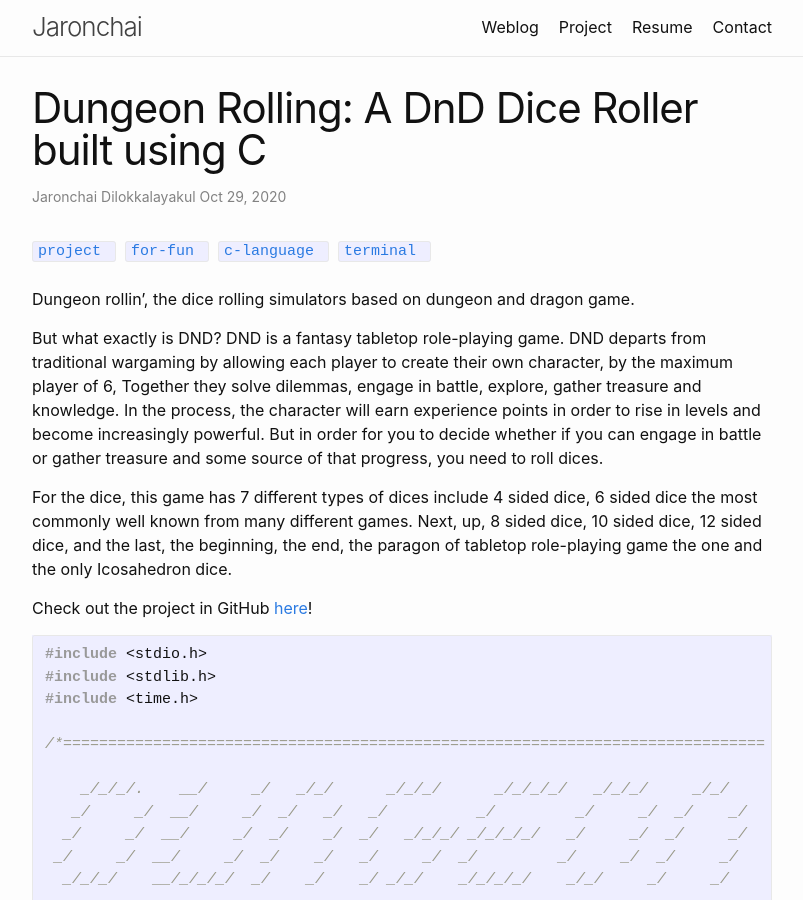
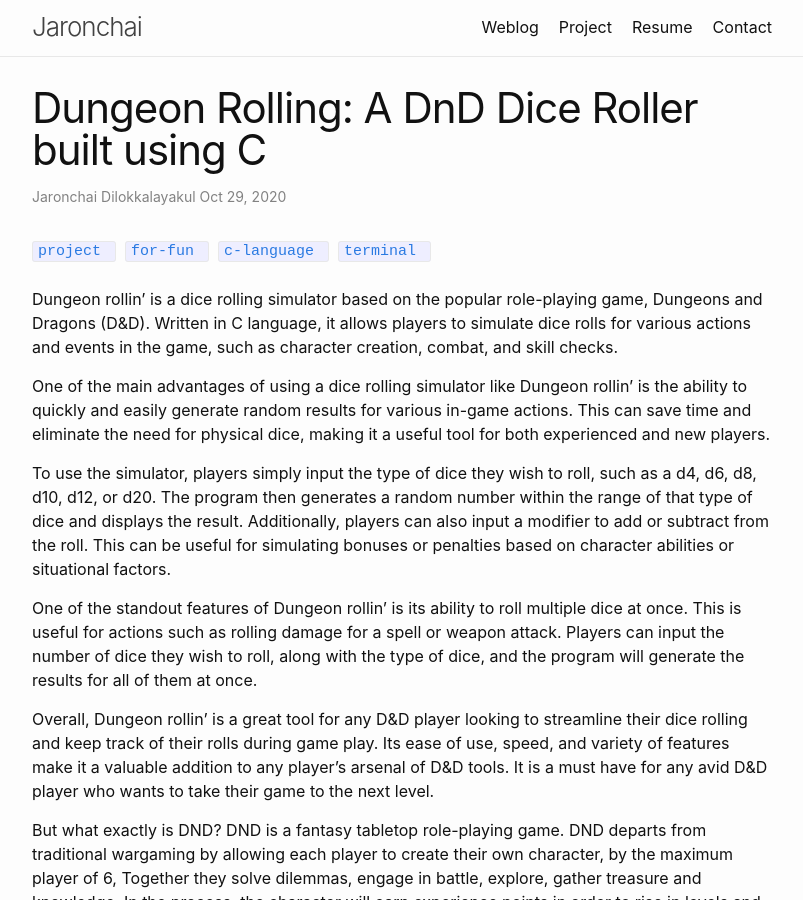
Before and after one commit to jarondlk/jaronchai-blog, a Jekyll site: the page built from _posts/2020-10-30-dungeon-rolling.markdown, in a window 1280 px wide and 900 px high. Shown: the whole window, without its empty margins (238-1041 px from the left). Built offline with Jekyll 4.4.1, drawn with Linux system fonts in a browser that asks for light colours; comment, search, counter and statistics services are not loaded.

Commit message:
Update dungeon rollin blog

```diff
--- a/_posts/2020-10-30-dungeon-rolling.markdown
+++ b/_posts/2020-10-30-dungeon-rolling.markdown
@@ -6,7 +6,15 @@
 comments: true
 ---
 
-Dungeon rollin’, the dice rolling simulators based on dungeon and dragon game.
+Dungeon rollin’ is a dice rolling simulator based on the popular role-playing game, Dungeons and Dragons (D&D). Written in C language, it allows players to simulate dice rolls for various actions and events in the game, such as character creation, combat, and skill checks.
+
+One of the main advantages of using a dice rolling simulator like Dungeon rollin’ is the ability to quickly and easily generate random results for various in-game actions. This can save time and eliminate the need for physical dice, making it a useful tool for both experienced and new players.
+
+To use the simulator, players simply input the type of dice they wish to roll, such as a d4, d6, d8, d10, d12, or d20. The program then generates a random number within the range of that type of dice and displays the result. Additionally, players can also input a modifier to add or subtract from the roll. This can be useful for simulating bonuses or penalties based on character abilities or situational factors.
+
+One of the standout features of Dungeon rollin’ is its ability to roll multiple dice at once. This is useful for actions such as rolling damage for a spell or weapon attack. Players can input the number of dice they wish to roll, along with the type of dice, and the program will generate the results for all of them at once.
+
+Overall, Dungeon rollin’ is a great tool for any D&D player looking to streamline their dice rolling and keep track of their rolls during game play. Its ease of use, speed, and variety of features make it a valuable addition to any player's arsenal of D&D tools. It is a must have for any avid D&D player who wants to take their game to the next level.
 
 But what exactly is DND? DND is a fantasy tabletop role-playing game. DND departs from traditional wargaming by allowing each player to create their own character, by the maximum player of 6, Together they solve dilemmas, engage in battle, explore,  gather treasure and knowledge. In the process, the character will earn experience points in order to rise in levels and become increasingly powerful. But in order for you to decide whether if you can engage in battle or gather treasure and some source of that progress, you need to roll dices.
 
```
